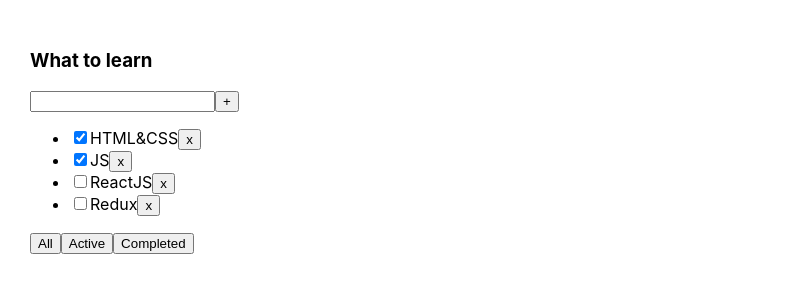
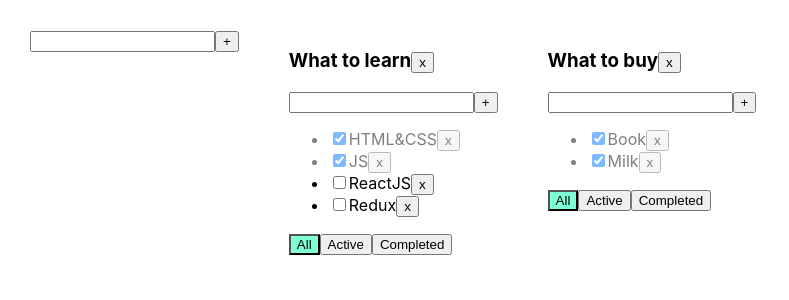
Before and after one commit to TashaBolsh/1-todolist, a React (Create React App) app: page / in a window 1280 px wide. Shown: the top 300 px of the page, without its empty margins (0-789 px from the left). Built offline with nearby package versions, Linux system fonts and the light colour scheme.

Commit message:
Todolist 6 add

```diff
--- /dev/null
+++ b/src/AddItemForm.tsx
@@ -0,0 +1,36 @@
+import React, {ChangeEvent, KeyboardEvent, useState} from "react";
+
+type AddItemFormPropsType = {
+    addItem: (title: string) => void
+}
+
+export function AddItemForm(props: AddItemFormPropsType) {
+    let [title, setTitle] = useState("");
+    let [error, setError] = useState<string | null>(null)
+
+    const onChangeHandler = (e: ChangeEvent<HTMLInputElement>) => {
+        setTitle(e.currentTarget.value)
+    }
+    const onKeyPressHandler = (e: KeyboardEvent<HTMLInputElement>) => {
+        setError(null)
+        if (e.key === 'Enter') {
+            addTask();
+        }
+    }
+    const addTask = () => {
+        if (title.trim() !== "") {
+            props.addItem(title.trim());
+            setTitle("");
+        } else {
+            setError("Title is required");
+        }
+    }
+    return <div>
+        <input value={title}
+               onChange={onChangeHandler}
+               onKeyDown={onKeyPressHandler}
+               className={error ? "error" : ""}/>
+        <button onClick={addTask}>+</button>
+        {error && <div className="error-message">{error}</div>}
+    </div>
+}
--- a/src/App.css
+++ b/src/App.css
@@ -6,3 +6,19 @@
 .App > div {
   margin-right: 50px;
 }
+
+.error{
+  border: red 1px solid;
+}
+
+.error-message{
+  color:red;
+}
+
+.active-filter{
+  background-color: aquamarine;
+}
+
+.is-done{
+  opacity: 0.5;
+}
--- a/src/App.tsx
+++ b/src/App.tsx
@@ -1,71 +1,131 @@
 import React, {useState} from 'react';
 import './App.css';
-import {Todolist} from "./Todolist";
+import {TaskType, Todolist} from "./Todolist";
 import {v1} from "uuid";
-export type FilterValuesType = "all" | "active" | "completed"
+import {AddItemForm} from "./AddItemForm";
+
+export type FilterValuesType = "all" | "active" | "completed";
+type TodolistType = {
+    id: string
+    title: string
+    filter: FilterValuesType
+}
+
+type TasksStateType = {
+  [key: string]: Array<TaskType>
+}
 
 function App() {
 
-    let [tasks,setTasks] = useState([
+    let todolistId1 = v1();
+    let todolistId2 = v1();
+
+    let [todolists, setTodolists] = useState<Array<TodolistType>>([
+        {id: todolistId1, title: "What to learn", filter: "all"},
+        {id: todolistId2, title: "What to buy", filter: "all"}
+    ]);
+
+    let [tasks, setTasks] = useState<TasksStateType>({
+        [todolistId1]: [
             {id: v1(), title: "HTML&CSS", isDone: true},
             {id: v1(), title: "JS", isDone: true},
             {id: v1(), title: "ReactJS", isDone: false},
-        {id: v1(), title: "Redux", isDone: false}
-    ])
-
-    const changeIsDone = (newId:string, newIsDone:boolean)=>{setTasks(tasks.map(el => el.id === newId ?{...el, isDone:newIsDone}:el))
+            {id: v1(), title: "Redux", isDone: false}],
+        [todolistId2]: [
+            {id: v1(), title: "Book", isDone: true},
+            {id: v1(), title: "Milk", isDone: true}],
+    });
+    function removeTask(id: string, todolistId: string) {
+        let todolistTasks =tasks[todolistId];
+        tasks[todolistId] = todolistTasks.filter(t => t.id !== id);
+        setTasks({...tasks});
     }
 
-    function removeTask(id: string) {
-        let filteredTasks = tasks.filter(task => task.id !== id);
-        setTasks(filteredTasks);
+    function addTask(title: string, todolistId: string) {
+        let task = {id: v1(), title: title, isDone: false}
+        let todolistTasks =tasks[todolistId];
+        tasks[todolistId] = [task, ...todolistTasks];
+        setTasks({...tasks});
     }
 
-    function addTask(title:string){
-        let newTask = {
-            id: v1(),
-            title: title,
-            isDone: false}
-        let newTasks = [newTask, ...tasks];
-        setTasks(newTasks);
+    function changeStatus(id: string, isDone: boolean, todolistId: string) {
+        let todolistTasks =tasks[todolistId];
+        let task = todolistTasks.find(t => t.id === id);
+        if (task) {
+            task.isDone = isDone;
+            setTasks({...tasks})
+        }
+    }
+    function changeTaskTitle(id: string, newTitle: string, todolistId: string) {
+        let todolistTasks =tasks[todolistId];
+        let task = todolistTasks.find(t => t.id === id);
+        if (task) {
+            task.title = newTitle;
+            setTasks({...tasks})
+        }
     }
 
-    function changeStatus(taskId: string, isDone: boolean)
-    {
-        let task = tasks.find(t=>t.id === taskId);
-        if(task) {
-            task.isDone = isDone;
+
+    function changeFilter(value: FilterValuesType, todolistId: string) {
+        let todolist = todolists.find(tl => tl.id === todolistId);
+        if (todolist) {
+            todolist.filter = value;
+            setTodolists([...todolists])
         }
-        setTasks(tasks)
     }
 
-    let [filter, setFilter] = useState<FilterValuesType> ('all')
-    let tasksForTodolist = tasks
-
-    if(filter === 'active')
-    {
-        tasksForTodolist = tasks.filter(task => task.isDone === false)
+    let removeTodolist = (todolistId: string) => {
+        let filteredTodolist = todolists.filter(tl => tl.id !== todolistId)
+        setTodolists(filteredTodolist);
+        delete tasks[todolistId];
+        setTasks({...tasks});
     }
 
-    if(filter === 'completed')
-    {
-        tasksForTodolist = tasks.filter(task => task.isDone === true)
+    function changeTodolistTitle(id: string, newTitle: string) {
+        const todolist = todolists.find(tl=> tl.id === id);
+        if(todolist){
+            todolist.title = newTitle;
+            setTodolists([...todolists]);
+        }
     }
 
-    function changeFilter(value: FilterValuesType)
-    {
-        setFilter(value)
+    function addTodolist(title:string){
+        let newTodolistId = v1();
+        let newTodolist: TodolistType ={ id: newTodolistId,  title: title, filter: "all"};
+        setTodolists([newTodolist, ...todolists])
+        setTasks({...tasks, [newTodolistId]: []})
     }
 
     return (
         <div className="App">
-            <Todolist title="What to learn"
+            <AddItemForm addItem={addTodolist} />
+            {
+                todolists.map((tl) => {
+                    let tasksForTodolist = tasks[tl.id];
+
+                    if (tl.filter === 'active') {
+                        tasksForTodolist = tasksForTodolist.filter(task => task.isDone === false)
+                    }
+
+                    if (tl.filter === 'completed') {
+                        tasksForTodolist = tasksForTodolist.filter(task => task.isDone === true)
+                    }
+                    return <Todolist
+                        key={tl.id}
+                        id={tl.id}
+                        title={tl.title}
                         tasks={tasksForTodolist}
                         removeTask={removeTask}
                         changeFilter={changeFilter}
                         addTask={addTask}
-                      changeTaskStatus = {changeStatus}
+                        changeTaskStatus={changeStatus}
+                        changeTaskTitle={changeTaskTitle}
+                        filter={tl.filter}
+                        removeTodolist={removeTodolist}
+                        changeTodolistTitle={changeTodolistTitle}
                     />
+                })
+            }
         </div>
     );
 }
--- /dev/null
+++ b/src/EditableSpan.tsx
@@ -0,0 +1,28 @@
+import React, {useState, ChangeEvent} from "react";
+import {Simulate} from "react-dom/test-utils";
+import input = Simulate.input;
+
+type EditableSpanPropsType = {
+    title: string
+    onChange: (newValue: string) => void
+}
+
+export function EditableSpan(props: EditableSpanPropsType) {
+    let[editMode, setEditMode] = useState(false)
+    let[title, setTitle] = useState("")
+
+    const ectivateEditMode=()=>{
+        setEditMode(true);
+        setTitle(props.title);
+    }
+
+    const ectivateViewMode=()=>{
+        setEditMode(false);
+        props.onChange(title);
+    }
+    const onChangeTitleHandler = (e: ChangeEvent<HTMLInputElement>)=>setTitle(e.currentTarget.value)
+
+    return editMode
+        ? <input value={title} onChange={onChangeTitleHandler} onBlur={ectivateViewMode} autoFocus />
+    : <span onDoubleClick={ectivateEditMode}>{props.title}</span>
+}
--- a/src/Todolist.tsx
+++ b/src/Todolist.tsx
@@ -1,82 +1,80 @@
-import React, {ChangeEvent, KeyboardEvent, useState} from "react";
+import React, {ChangeEvent} from "react";
 import {FilterValuesType} from "./App";
+import {AddItemForm} from "./AddItemForm";
+import {EditableSpan} from "./EditableSpan";
 
-type TaskType = {
+export type TaskType = {
     id: string,
     title: string,
     isDone: boolean
 }
 
 type PropsType = {
+    id: string
     title: string
     tasks: Array<TaskType>
-    removeTask: (taskId: string) => void
-    changeFilter: (value: FilterValuesType) => void
-    addTask: (title:string) => void
-    changeTaskStatus: (taskId: string, isDone: boolean) => void
+    removeTask: (taskId: string, todolistId: string) => void
+    changeFilter: (value: FilterValuesType, todolistId: string) => void
+    addTask: (title: string, todolistId: string) => void
+    changeTaskStatus: (id: string, isDone: boolean, todolistId: string) => void
+    changeTaskTitle: (id: string, newTitle: string, todolistId: string) => void
+    changeTodolistTitle: (id:string, newTitle:string) => void
+    filter: FilterValuesType
+    removeTodolist: (removeTodoId: string) => void
 }
 
 export function Todolist(props: PropsType) {
-let [title, setTitle]=useState("");
-let [error, setError]=useState<string | null> (null)
+    const addTask = (title:string)=>{
+        props.addTask(title, props.id);
+    }
+    const removeTodolist = () => {
+        props.removeTodolist(props.id);
+    }
+    const changeTodolistTitle = (newTitle:string) => {
+        props.changeTodolistTitle(props.id, newTitle);
+    }
 
-const onAllClickHandler =()=>props.changeFilter("all");
-const onActiveClickHandler =()=>props.changeFilter("active");
-const onCompletedClickHandler =()=>props.changeFilter("completed");
+const onAllClickHandler = () => props.changeFilter("all", props.id);
+const onActiveClickHandler = () => props.changeFilter("active", props.id);
+const onCompletedClickHandler = () => props.changeFilter("completed", props.id);
 
 
- const tsarFooHandler=(e:ChangeEvent<HTMLInputElement>)=>{
-     setTitle(e.currentTarget.value)
- }
 
- const onKeyPressHandler = (e: KeyboardEvent<HTMLInputElement>) => {
-     if(e.key === 'Enter') {
-         props.addTask(title)
-         setTitle("");
-     }
- }
-
- const addTask = () => {
-     if(title.trim()!="") {
-         props.addTask(title.trim());
-         setTitle("");
-     }
- }
- const onChangeHandler =(e:ChangeEvent<HTMLInputElement>) => {
-   setTitle(e.currentTarget.value)
- }
     return (
         <div>
-            <h3>{props.title}</h3>
-            <div>
-                <input value={title}
-                       onChange={tsarFooHandler}
-                       onKeyDown={onKeyPressHandler}/>
-                <button onClick={addTask}>+</button>
-            </div>
+            <h3> <EditableSpan title={props.title} onChange={changeTodolistTitle}/>
+            <button onClick={removeTodolist}>x</button>
+            </h3>
+         <AddItemForm addItem={addTask}/>
             <ul>
                 {
                     props.tasks.map(t => {
-                        const onCliclHandler = () => props.removeTask(t.id)
-                        const onChangeHandler = (e: ChangeEvent<HTMLInputElement>) => {
-                            let newIsDoneValue = e.currentTarget.checked;
-                            props.changeTaskStatus(t.id, e.currentTarget.checked);
+                        const onCliclHandler = () => props.removeTask(t.id, props.id)
+                        const onChangeStatusHandler = (e: ChangeEvent<HTMLInputElement>) => {
+                            props.changeTaskStatus(t.id, e.currentTarget.checked, props.id);
                         }
-                        return <li key={t.id}>
+                        const onCangeTitleHandler = (newValue: string) => {
+                         props.changeTaskTitle(t.id, newValue, props.id)
+                        }
 
-                            <input type="checkbox"
-                                   onChange={onChangeHandler}
-                                   checked={t.isDone}/>
-                            <span>{t.title}</span>
+                        return <li key={t.id} className={t.isDone ? "is-done" : ""}>
+                            <input type="checkbox" onChange={onChangeStatusHandler} checked={t.isDone}/>
+                                    <EditableSpan title={t.title} onChange={onCangeTitleHandler}/>
                             <button onClick={onCliclHandler}>x</button>
                         </li>
                     })
                 }
             </ul>
             <div>
-                    <button onClick={onAllClickHandler}>All</button>
-                    <button onClick={onActiveClickHandler}>Active</button>
-                    <button onClick={onCompletedClickHandler}>Completed</button>
+                <button className={props.filter === 'all' ? "active-filter" : ""}
+                        onClick={onAllClickHandler}>All
+                </button>
+                <button className={props.filter === 'active' ? "active-filter" : ""}
+                        onClick={onActiveClickHandler}>Active
+                </button>
+                <button className={props.filter === 'completed' ? "active-filter" : ""}
+                        onClick={onCompletedClickHandler}>Completed
+                </button>
             </div>
         </div>
     );
```
Lines whose indentation alone changed are shown as unchanged.
